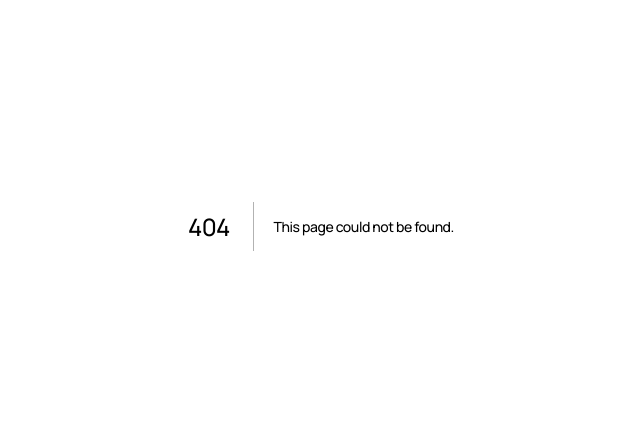
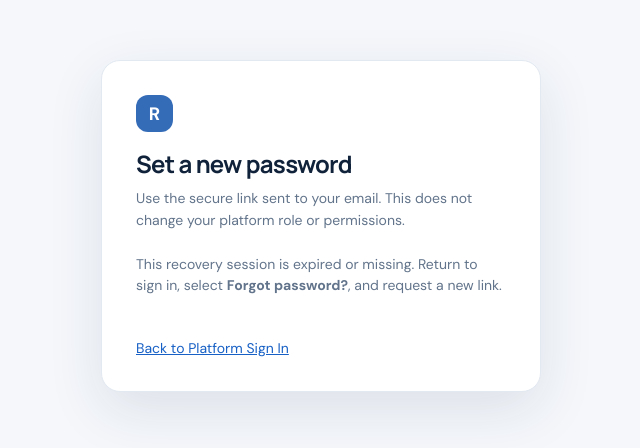
Before and after one commit to rukundo03301/rwanda-school-management-platform, a Next.js app: page /platform/reset-password in a window 1280 px wide. Before the commit this address had no page. Shown: the part 174-622 px from the top of the page, without its empty margins (319-959 px from the left). Built offline with nearby package versions, Linux system fonts and the light colour scheme; no server answers.

Commit message:
feat(auth): add recovery-link password reset page

```diff
--- /dev/null
+++ b/app/platform/reset-password/page.jsx
@@ -0,0 +1,71 @@
+"use client";
+import { useEffect, useMemo, useState } from "react";
+import { browserSupabase } from "../../../lib/client.js";
+
+export default function ResetPasswordPage() {
+  const client = useMemo(() => browserSupabase(), []);
+  const [loading,setLoading] = useState(true);
+  const [session,setSession] = useState(null);
+  const [password,setPassword] = useState("");
+  const [confirm,setConfirm] = useState("");
+  const [busy,setBusy] = useState(false);
+  const [message,setMessage] = useState("");
+  const [error,setError] = useState("");
+  const [complete,setComplete] = useState(false);
+
+  useEffect(()=>{
+    if(!client){setLoading(false);return;}
+    let mounted = true;
+    const {data:{subscription}} = client.auth.onAuthStateChange((event,newSession)=>{
+      if(!mounted)return;
+      if(event==="PASSWORD_RECOVERY" || event==="SIGNED_IN" || event==="TOKEN_REFRESHED"){
+        setSession(newSession);
+        setLoading(false);
+      }
+    });
+    // Supabase processes token fragments / implicit recovery redirects asynchronously.
+    client.auth.getSession().then(({data,error})=>{
+      if(!mounted)return;
+      if(data?.session)setSession(data.session);
+      if(error)setError(error.message);
+      setLoading(false);
+    });
+    return ()=>{mounted=false;subscription.unsubscribe();};
+  },[client]);
+
+  async function update(e) {
+    e.preventDefault();setError("");setMessage("");
+    if(password.length < 12){setError("Choose a password with at least 12 characters.");return;}
+    if(password!==confirm){setError("Passwords do not match.");return;}
+    if(!session){setError("The recovery link is no longer valid. Request a new link.");return;}
+    setBusy(true);
+    try {
+      const {error} = await client.auth.updateUser({password});
+      if(error)throw error;
+      await client.auth.signOut();
+      setComplete(true);
+      setMessage("Password updated. Sign in again with your new password.");
+      setPassword("");setConfirm("");
+    } catch(e){setError(e.message||"Unable to update your password.");}
+    finally{setBusy(false);}
+  }
+
+  return <main className="shell"><div className="auth-card">
+    <div className="mark">R</div><h1>Set a new password</h1>
+    <p>Use the secure link sent to your email. This does not change your platform role or permissions.</p>
+    {error&&<div className="notice error" role="alert">{error}</div>}
+    {message&&<div className="notice ok" role="status">{message}</div>}
+    {loading?<p>Checking recovery link…</p>:complete?<a href="/platform" className="button" style={{textDecoration:"none"}}>Return to sign in</a>:session?(
+      <form onSubmit={update}>
+        <label className="field">New password
+          <input className="input" type="password" autoComplete="new-password" minLength={12} required value={password} onChange={e=>setPassword(e.target.value)}/>
+        </label>
+        <label className="field">Confirm new password
+          <input className="input" type="password" autoComplete="new-password" minLength={12} required value={confirm} onChange={e=>setConfirm(e.target.value)}/>
+        </label>
+        <button className="button" disabled={busy} type="submit">{busy?"Updating…":"Change password"}</button>
+      </form>
+    ):<p>This recovery session is expired or missing. Return to sign in, select <strong>Forgot password?</strong>, and request a new link.</p>}
+    <a style={{display:"inline-block",marginTop:20}} href="/platform">Back to Platform Sign In</a>
+  </div></main>;
+}
```
